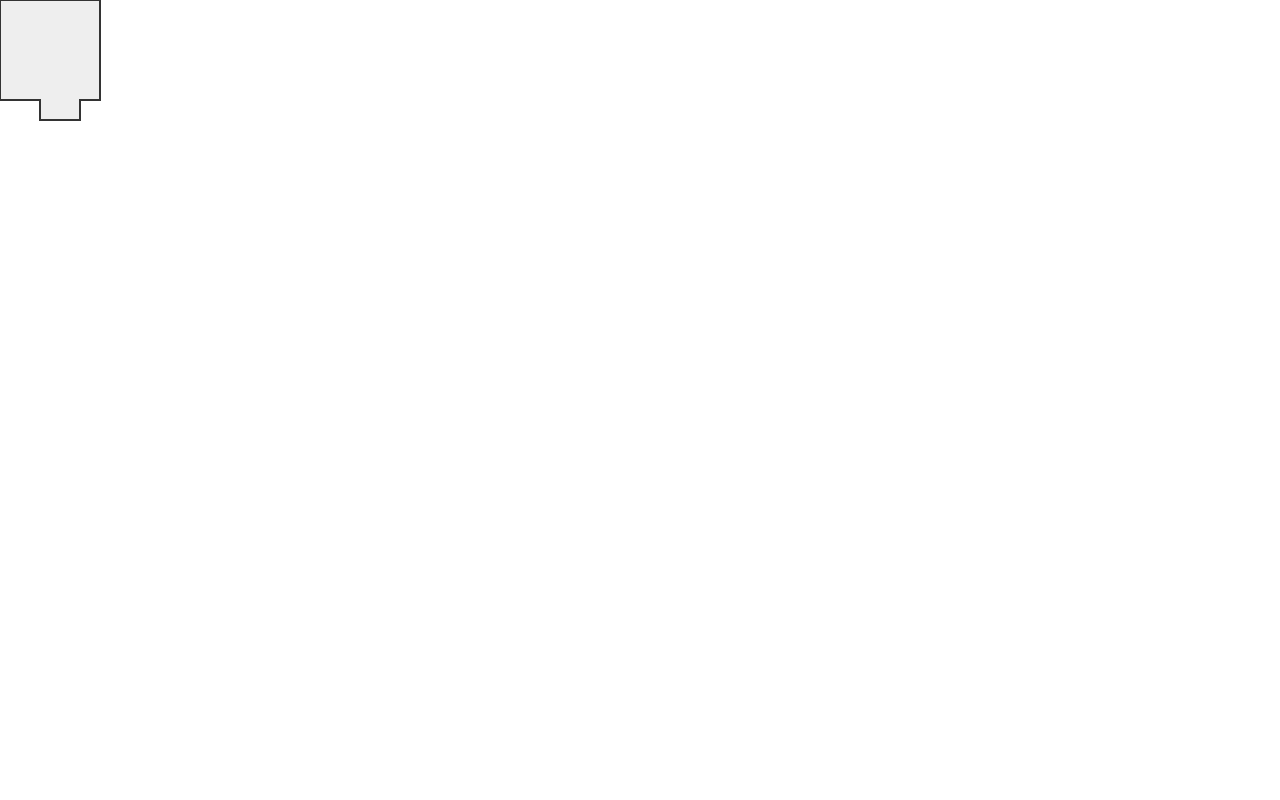
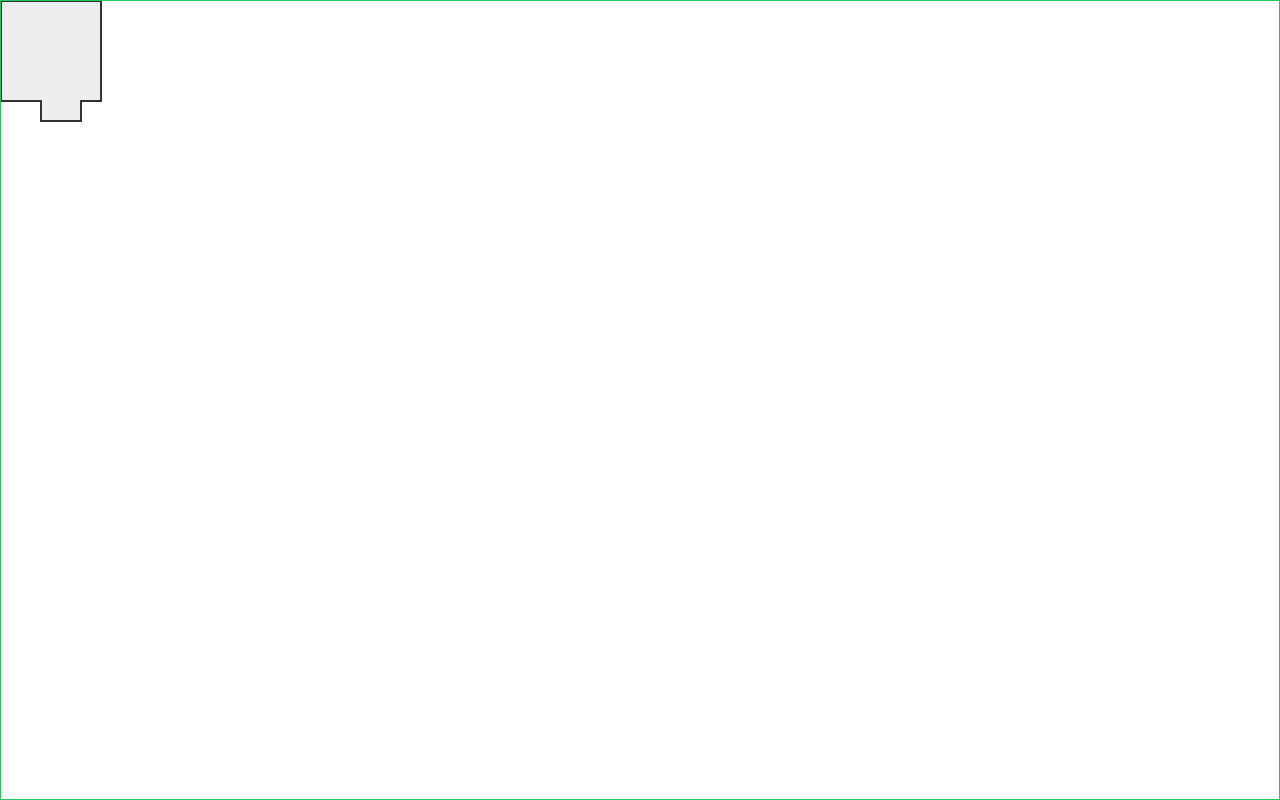
Before and after one commit to jrbarnhart/brighter-shores-map, a React (Vite) app: page / in a window 1280 px wide. Built offline with nearby package versions, Linux system fonts and the light colour scheme.

Commit message:
Add green border for testing purposes

```diff
--- a/src/components/map/MapSVG.tsx
+++ b/src/components/map/MapSVG.tsx
@@ -37,6 +37,7 @@ export default function MapSVG() {
     >
       <svg
         ref={svgRef}
+        className="border border-green-500"
         style={{
           transform: `translate(${mapPos.x.toString()}px, ${mapPos.y.toString()}px)`,
         }}
```
